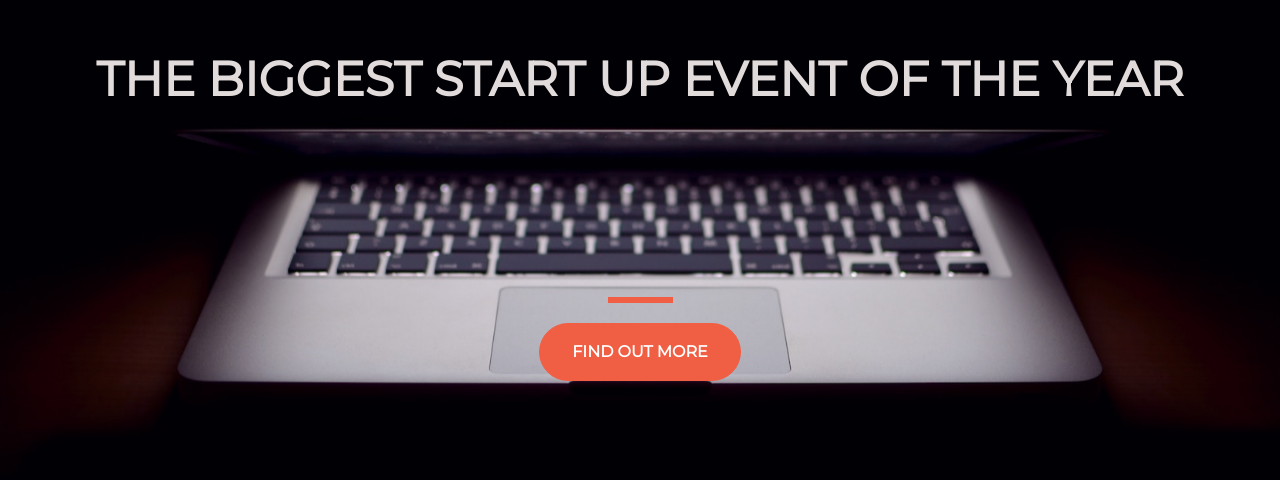
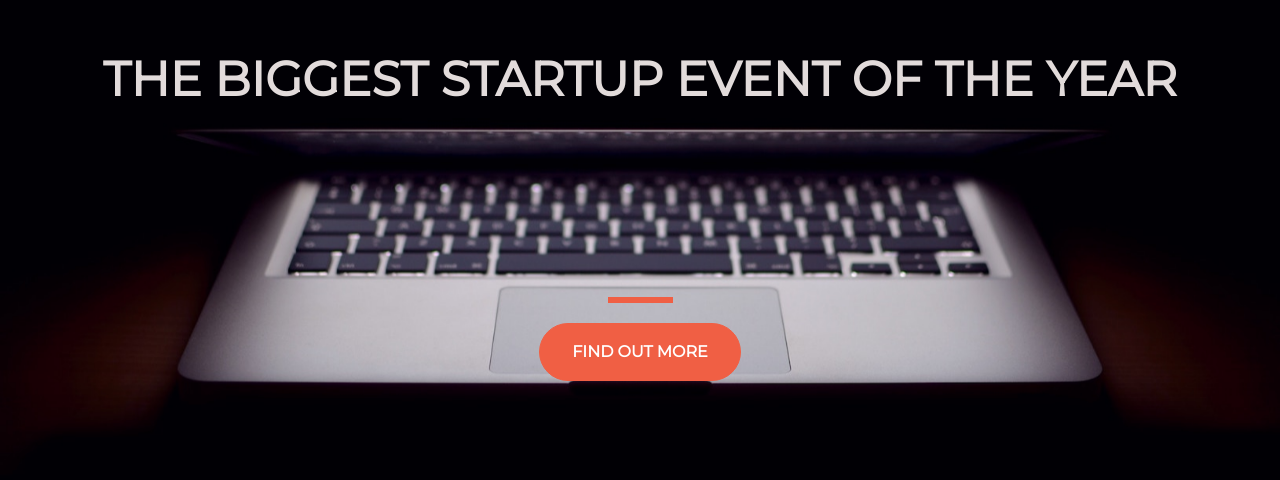
Before and after one commit to SavoSmoljanic/Start-up-of-the-year, a plain HTML site: page index.html in a window 1280 px wide. Shown: the part 184-664 px from the top of the page. Drawn offline with nearby package versions, Linux system fonts and the light colour scheme.

Commit message:
Update index.html

```diff
--- a/index.html
+++ b/index.html
@@ -13,7 +13,7 @@
       <div class="row">
         <header class="text-center col-12">
        <h1 class="text-uppercase">
-        <strong>the biggest start up event of the year</strong>
+        <strong>the biggest startup event of the year</strong>
       </h1>
         </header>
         <div class="buffer col-12"></div>
```
